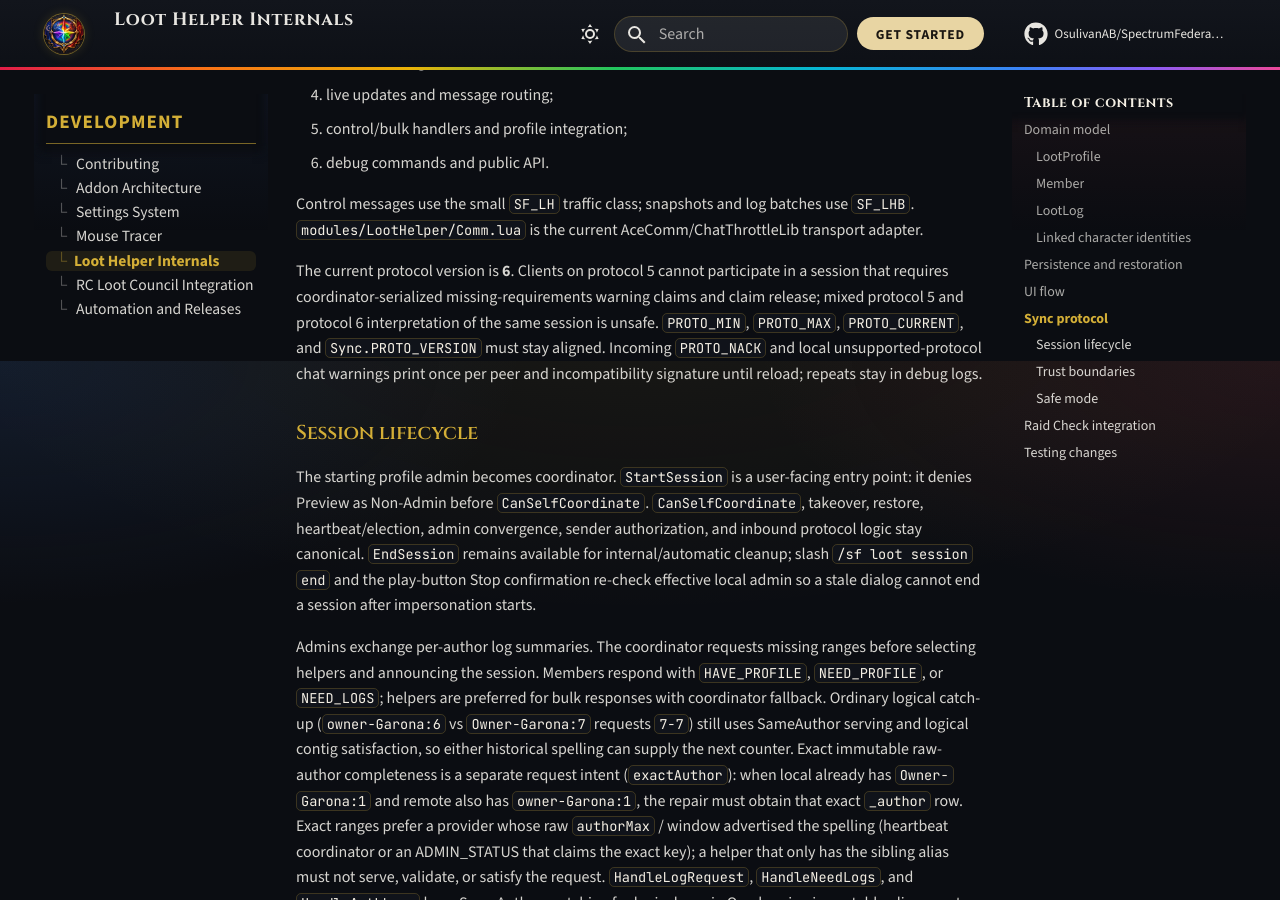
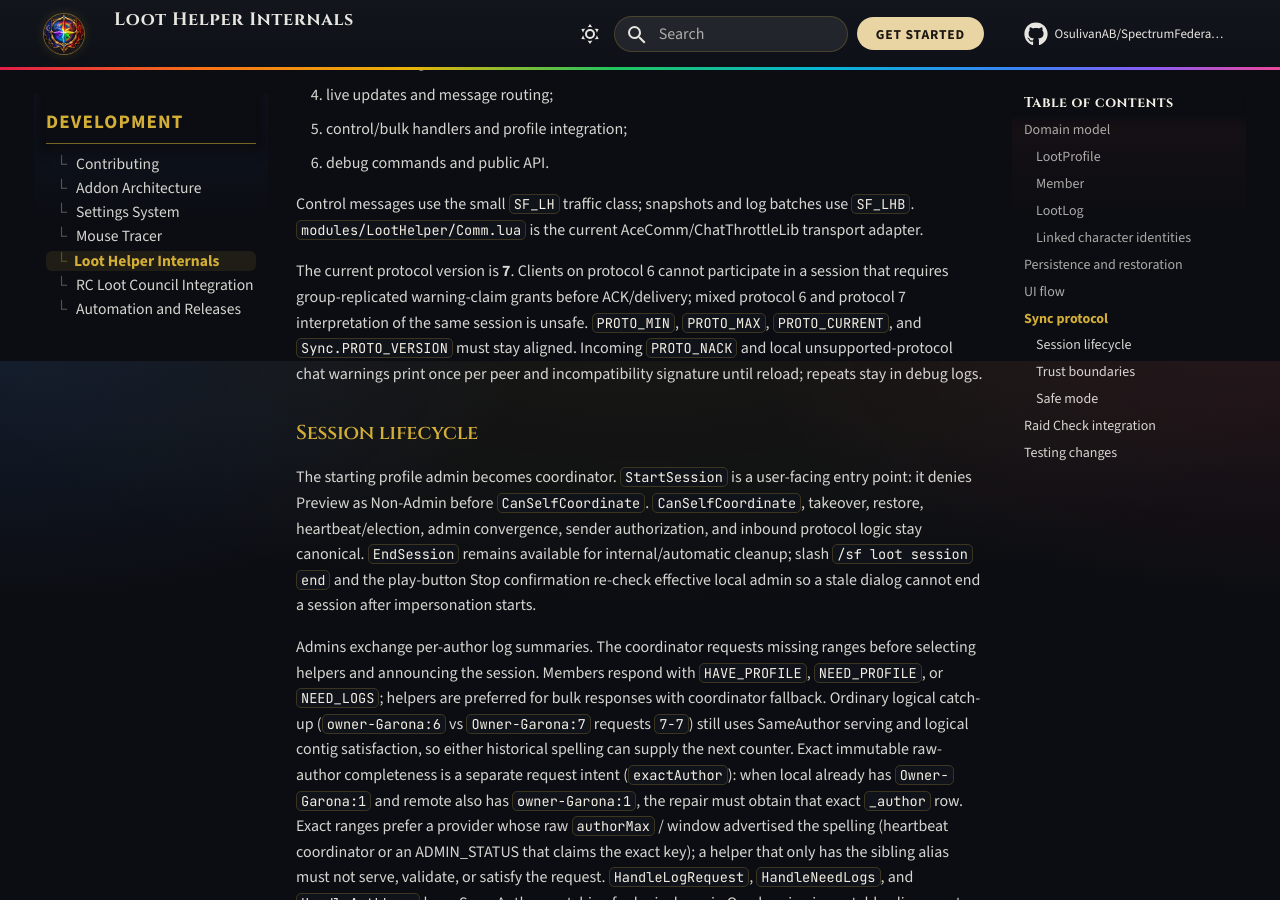
Before and after one commit to OsulivanAB/SpectrumFederation, an MkDocs documentation site: the page built from docs/development/loot-helper/index.md, in a window 1280 px wide and 900 px high, scrolled down 6839 px. Built offline with MkDocs 1.6.1 and Material for MkDocs 9.7.7, drawn with Linux system fonts in a browser that asks for light colours; comment, search, counter and statistics services are not loaded.

Commit message:
Harden Early Prep claims with protocol-7 grant replication.
Replicate granted warning claims to the group before ACK/delivery, clear
stale remote snapshots from empty heartbeats, recompute wall TTL at adopt,
preserve request ids on abandon, accept claimer releases after auth loss,
release leases when ACK send fails, revalidate early claims before delivery,
and keep consecutive blank inspects non-authoritative.

Co-authored-by: anthony.r.bahl <anthony.r.bahl@gmail.com>

```diff
--- a/docs/development/loot-helper/index.md
+++ b/docs/development/loot-helper/index.md
@@ -110,7 +110,7 @@ Feature updates should fire or reuse `LootHelperEvents` so views refresh without
 
 Control messages use the small `SF_LH` traffic class; snapshots and log batches use `SF_LHB`. `modules/LootHelper/Comm.lua` is the current AceComm/ChatThrottleLib transport adapter.
 
-The current protocol version is **6**. Clients on protocol 5 cannot participate in a session that requires coordinator-serialized missing-requirements warning claims and claim release; mixed protocol 5 and protocol 6 interpretation of the same session is unsafe. `PROTO_MIN`, `PROTO_MAX`, `PROTO_CURRENT`, and `Sync.PROTO_VERSION` must stay aligned. Incoming `PROTO_NACK` and local unsupported-protocol chat warnings print once per peer and incompatibility signature until reload; repeats stay in debug logs.
+The current protocol version is **7**. Clients on protocol 6 cannot participate in a session that requires group-replicated warning-claim grants before ACK/delivery; mixed protocol 6 and protocol 7 interpretation of the same session is unsafe. `PROTO_MIN`, `PROTO_MAX`, `PROTO_CURRENT`, and `Sync.PROTO_VERSION` must stay aligned. Incoming `PROTO_NACK` and local unsupported-protocol chat warnings print once per peer and incompatibility signature until reload; repeats stay in debug logs.
 
 ### Session lifecycle
 
```
Also changed, not shown: docs/features/sync-sessions.md (+1 -1 lines), 9 other files.
